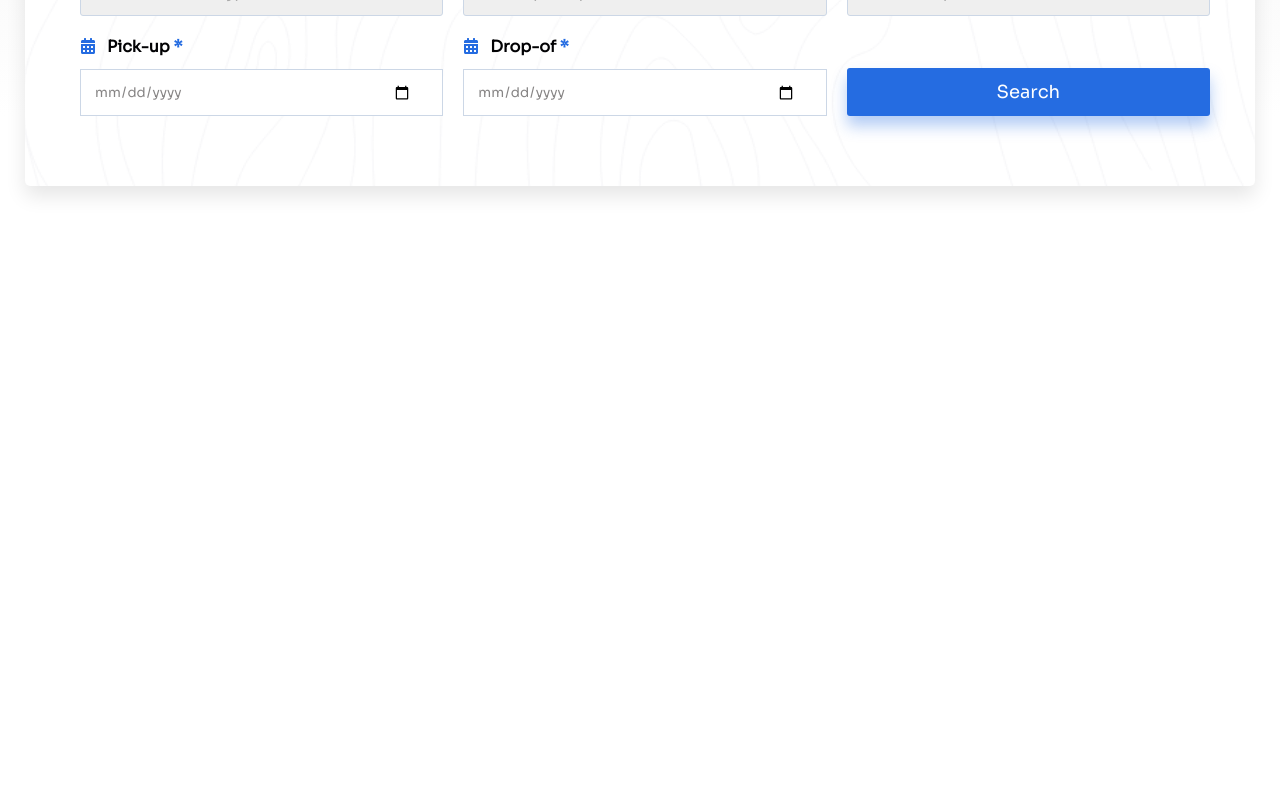
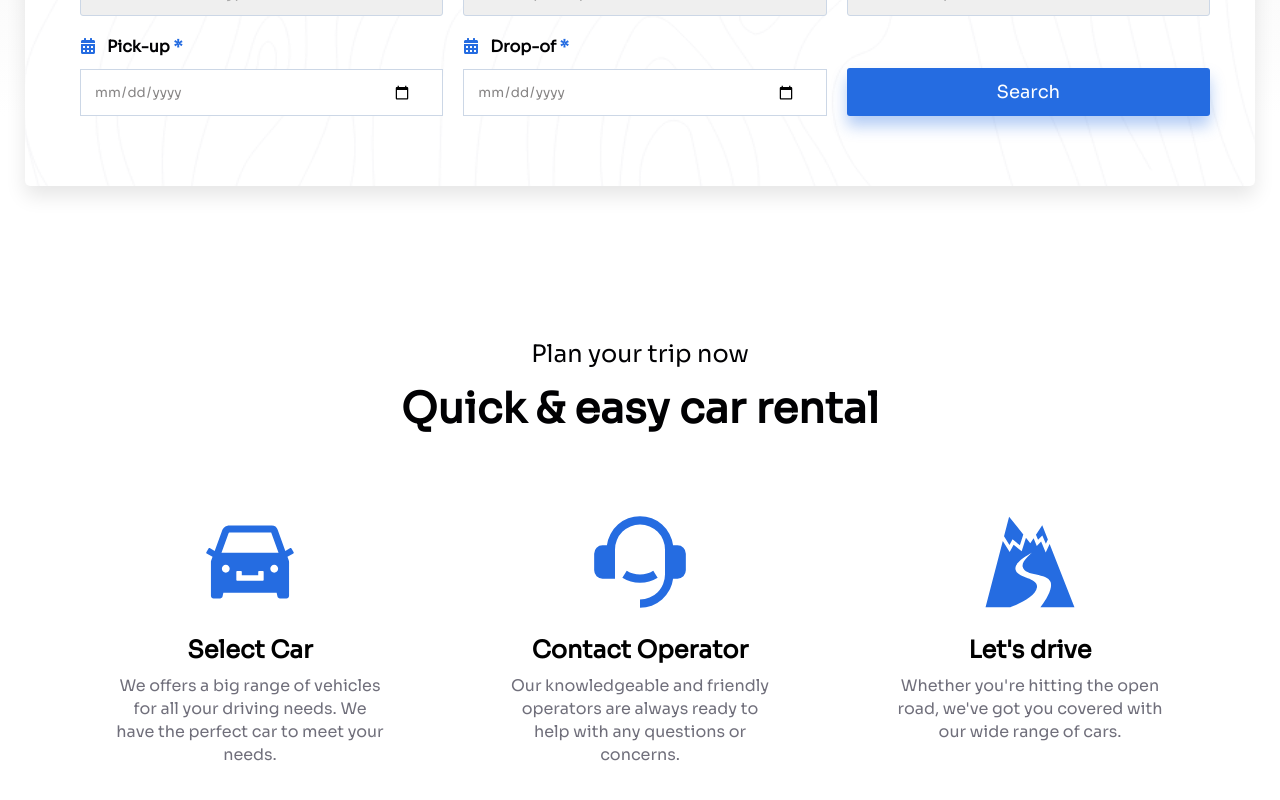
Before and after one commit to lucasbonmarin/rent-a-car, a React (Create React App) app: page / in a window 1280 px wide. Shown: the part 937-1737 px from the top of the page. Before the commit the page ends 1223 px from the top, so only its background shows below. Built offline with nearby package versions, Linux system fonts and the light colour scheme.

Commit message:
Ajout de la section Plan your trip

```diff
--- /dev/null
+++ b/src/components/PlanTripComponent/PlanTripComponent.scss
@@ -0,0 +1,75 @@
+.plan-section {
+    background-color: var(--bg-white);
+    padding: 5.3rem 0;
+}
+
+.plan-container {
+    display: flex;
+    flex-direction: column;
+
+    &__title {
+        margin: 0 auto;
+        text-align: center;
+        color: var(--text-black);
+
+        h3 {
+            font-size: var(--h3-size);
+            font-weight: 500;
+        }
+
+        h2 {
+            font-size: var(--h2-size);
+            margin: 1.3rem 0 3rem 0;
+        }
+    }
+
+    &__boxes {
+        display: grid;
+        grid-template-columns: 1fr 1fr 1fr;
+        grid-template-rows: auto;
+        margin-top: 3.7rem;
+        padding: 0 3rem;
+
+        @media screen and (max-width: 1021px) {
+            grid-template-columns: 1fr 1fr;
+            row-gap: 2rem;
+        }
+
+        @media screen and (max-width: 800px) {
+            grid-template-columns: 1fr;
+            margin-top: 1rem;
+        }
+
+        &__box {
+            text-align: center;
+            padding: 1rem 6rem;
+
+            @media screen and (max-width: 500px) {
+                padding: 1rem 1rem;
+            }
+
+            &__icon {
+                width: 10rem;
+                height: auto;
+                color: var(--blue1);
+                transition: transform .7s ease-in-out;
+
+                &:hover {
+                    transform: rotate(360deg);
+                }
+            }
+
+            h3 {
+                font-size: var(--h3-size);
+                margin-bottom: 1rem;
+                margin-top: 2rem;
+            }
+
+            p {
+                font-size: var(--p-size);
+                color: var(--text-gray);
+                line-height: 1.43;
+            }
+        }
+    }
+}
--- /dev/null
+++ b/src/components/PlanTripComponent/PlanTripComponent.tsx
@@ -0,0 +1,50 @@
+import { GiMountainRoad } from 'react-icons/gi';
+import { AiFillCar } from 'react-icons/ai';
+import { RiCustomerService2Fill } from 'react-icons/ri';
+import './PlanTripComponent.scss';
+
+const PlanTripComponent = () => (
+    <>
+        <section className='plan-section'>
+            <div className='container'>
+                <div className='plan-container'>
+                    <div className='plan-container__title'>
+                        <h3>Plan your trip now</h3>
+                        <h2>Quick & easy car rental</h2>
+                    </div>
+
+                    <div className='plan-container__boxes'>
+                        <div className='plan-container__boxes__box'>
+                            <AiFillCar className='plan-container__boxes__box__icon' />
+                            <h3>Select Car</h3>
+                            <p>
+                                We offers a big range of vehicles for all your driving needs.
+                                We have the perfect car to meet your needs.
+                            </p>
+                        </div>
+
+                        <div className='plan-container__boxes__box'>
+                            <RiCustomerService2Fill className='plan-container__boxes__box__icon' />
+                            <h3>Contact Operator</h3>
+                            <p>
+                                Our knowledgeable and friendly operators are always ready to
+                                help with any questions or concerns.
+                            </p>
+                        </div>
+
+                        <div className='plan-container__boxes__box'>
+                            <GiMountainRoad className='plan-container__boxes__box__icon' />
+                            <h3>Let's drive</h3>
+                            <p>
+                                Whether you're hitting the open road, we've got you covered
+                                with our wide range of cars.
+                            </p>
+                        </div>
+                    </div>
+                </div>
+            </div>
+        </section>
+    </>
+);
+
+export default PlanTripComponent;
--- a/src/components/WelcomeComponent/WelcomeComponent.tsx
+++ b/src/components/WelcomeComponent/WelcomeComponent.tsx
@@ -56,7 +56,7 @@ const WelcomeComponent = () => {
                     onClick={scrollToTop}
                     className={`scroll-up ${goUp ? "show-scroll" : ""}`}
                 >
-                    <FaAngleUp />
+                    <i><FaAngleUp style={{position: 'relative', top: '.125em'}} /></i>
                 </div>
 
             </section>
--- a/src/pages/HomePage/HomePage.tsx
+++ b/src/pages/HomePage/HomePage.tsx
@@ -1,10 +1,12 @@
 import BookCarSection from "../../components/BookCarSection/BookCarSection";
+import PlanTripComponent from "../../components/PlanTripComponent/PlanTripComponent";
 import WelcomeComponent from "../../components/WelcomeComponent/WelcomeComponent";
 
 const HomePage = () => (
     <>
         <WelcomeComponent />
         <BookCarSection />
+        <PlanTripComponent />
     </>
 );
 
```
